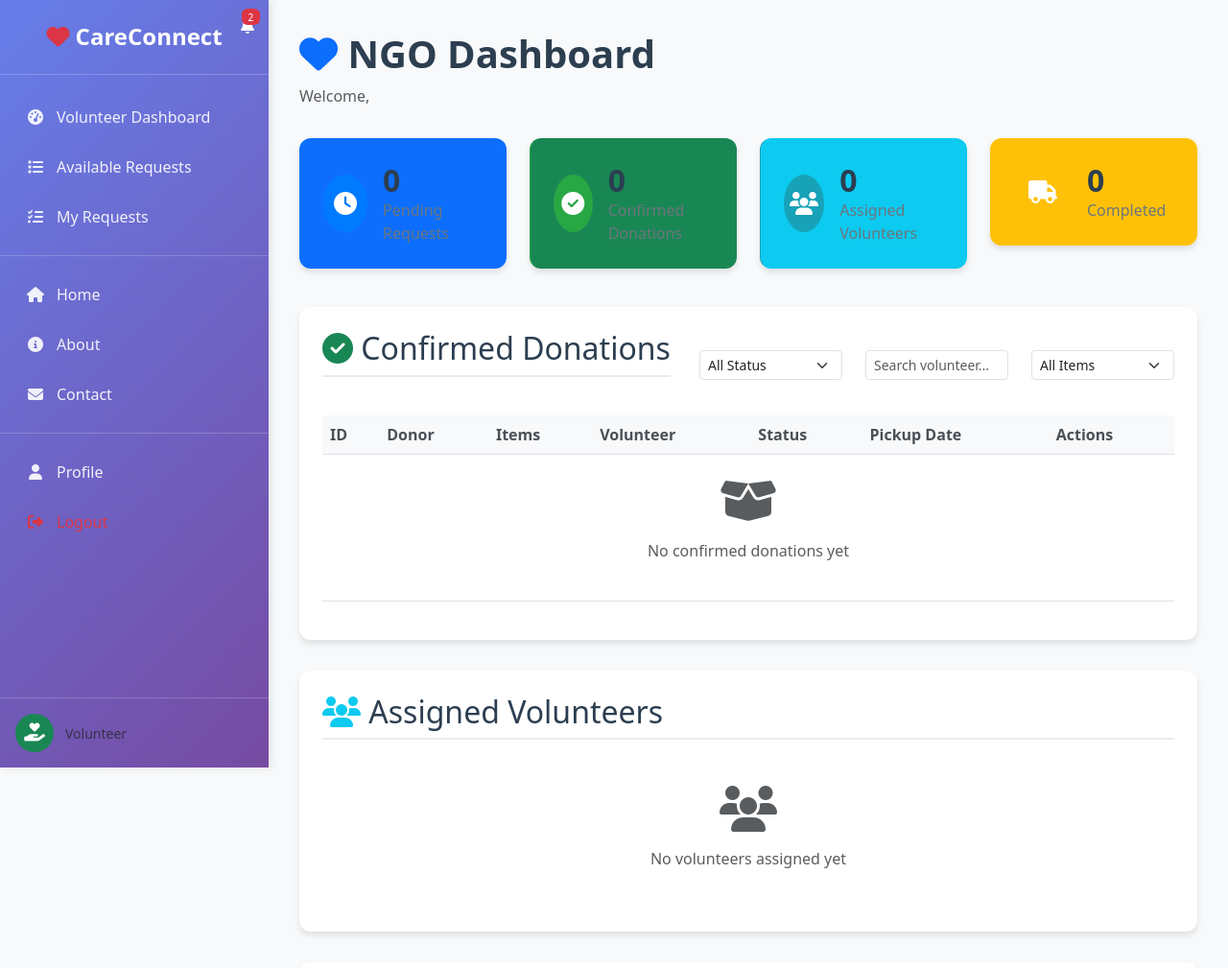
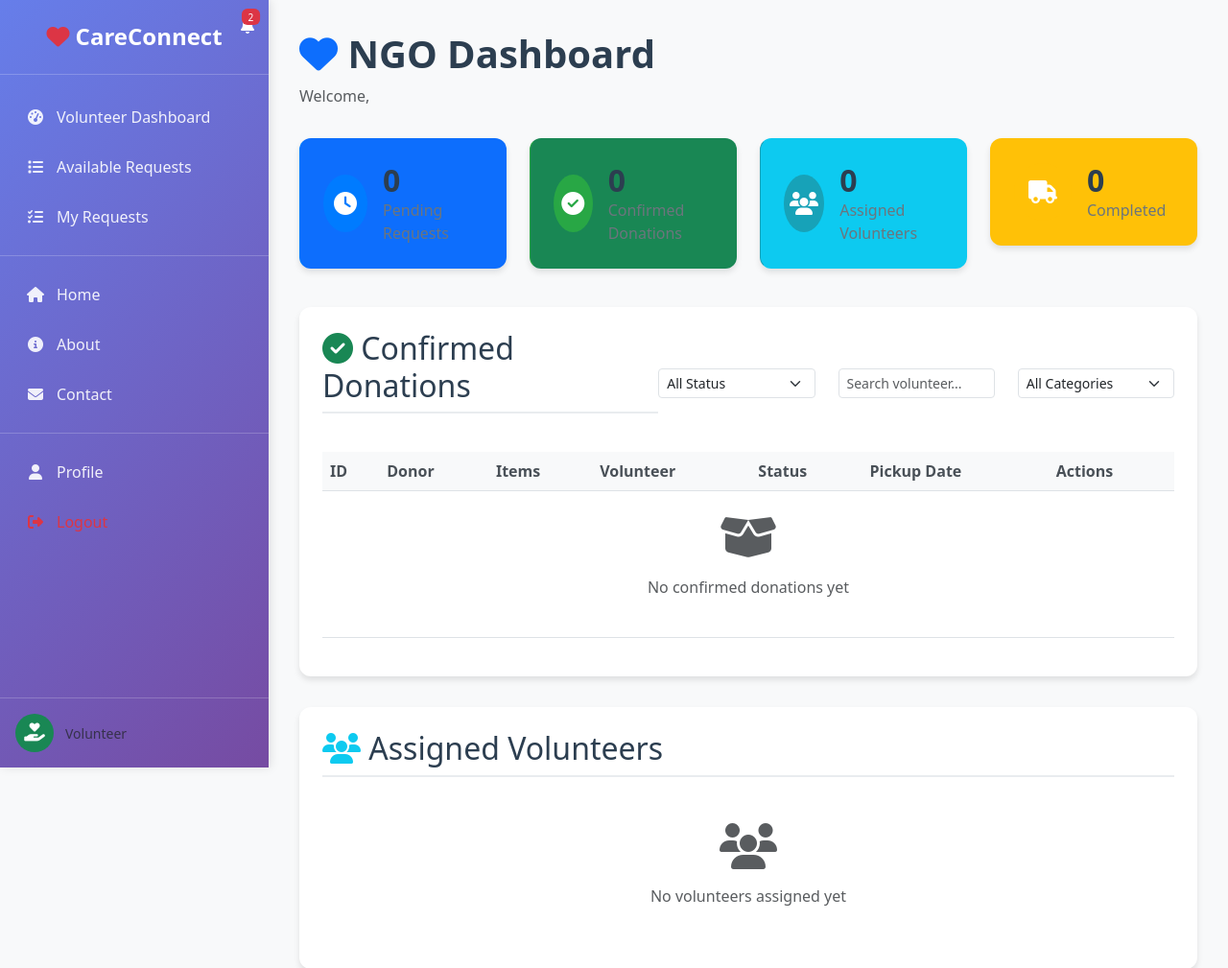
Before and after one commit to Nilesh-782386/NVVN, a Node server app: page /dashboard/ngo in a window 1280 px wide. Shown: the top 1009 px of the page at 96% size. Run offline with Node 20, Linux system fonts and the light colour scheme; the visitor is signed in with stand-in values (Sample User, id 1); data that the repository does not hold is empty; some libraries are stand-ins or nearby versions.

Commit message:
Add donation categorization and tracking for NGOs
Update the NGO dashboard to include a filter for donation categories, allowing NGOs to sort donations by type.

Replit-Commit-Author: Agent
Replit-Commit-Session-Id: 84b95137-1758-4c79-b527-3750e7c67fa9
Replit-Commit-Checkpoint-Type: full_checkpoint
Replit-Commit-Screenshot-Url: https://storage.googleapis.com/screenshot-production-us-central1/a6f90393-8a77-4ba3-bec3-69f072f849e4/84b95137-1758-4c79-b527-3750e7c67fa9/tQ6A9QW

```diff
--- a/views/dashboards/ngo-dashboard.ejs
+++ b/views/dashboards/ngo-dashboard.ejs
@@ -309,13 +309,16 @@
                                 <input type="text" id="volunteerSearch" class="form-control form-control-sm" placeholder="Search volunteer..." onkeyup="applyDonationFilters()">
                             </div>
                             <div class="col-md-4">
-                                <select id="itemTypeFilter" class="form-select form-select-sm" onchange="applyDonationFilters()">
-                                    <option value="">All Items</option>
-                                    <option value="books">Books</option>
-                                    <option value="clothes">Clothes</option>
-                                    <option value="toys">Toys</option>
-                                    <option value="grains">Grains</option>
-                                    <option value="footwear">Footwear</option>
+                                <select id="categoryFilter" class="form-select form-select-sm" onchange="applyDonationFilters()">
+                                    <option value="">All Categories</option>
+                                    <option value="Books">📚 Books</option>
+                                    <option value="Clothes">👕 Clothes</option>
+                                    <option value="Food">🍎 Food</option>
+                                    <option value="Toys">🧸 Toys</option>
+                                    <option value="Medicine">💊 Medicine</option>
+                                    <option value="Money">💰 Money</option>
+                                    <option value="Electronics">💻 Electronics</option>
+                                    <option value="School Supplies">✏️ School Supplies</option>
                                 </select>
                             </div>
                         </div>
```
Also changed, not shown: 2 other files.
